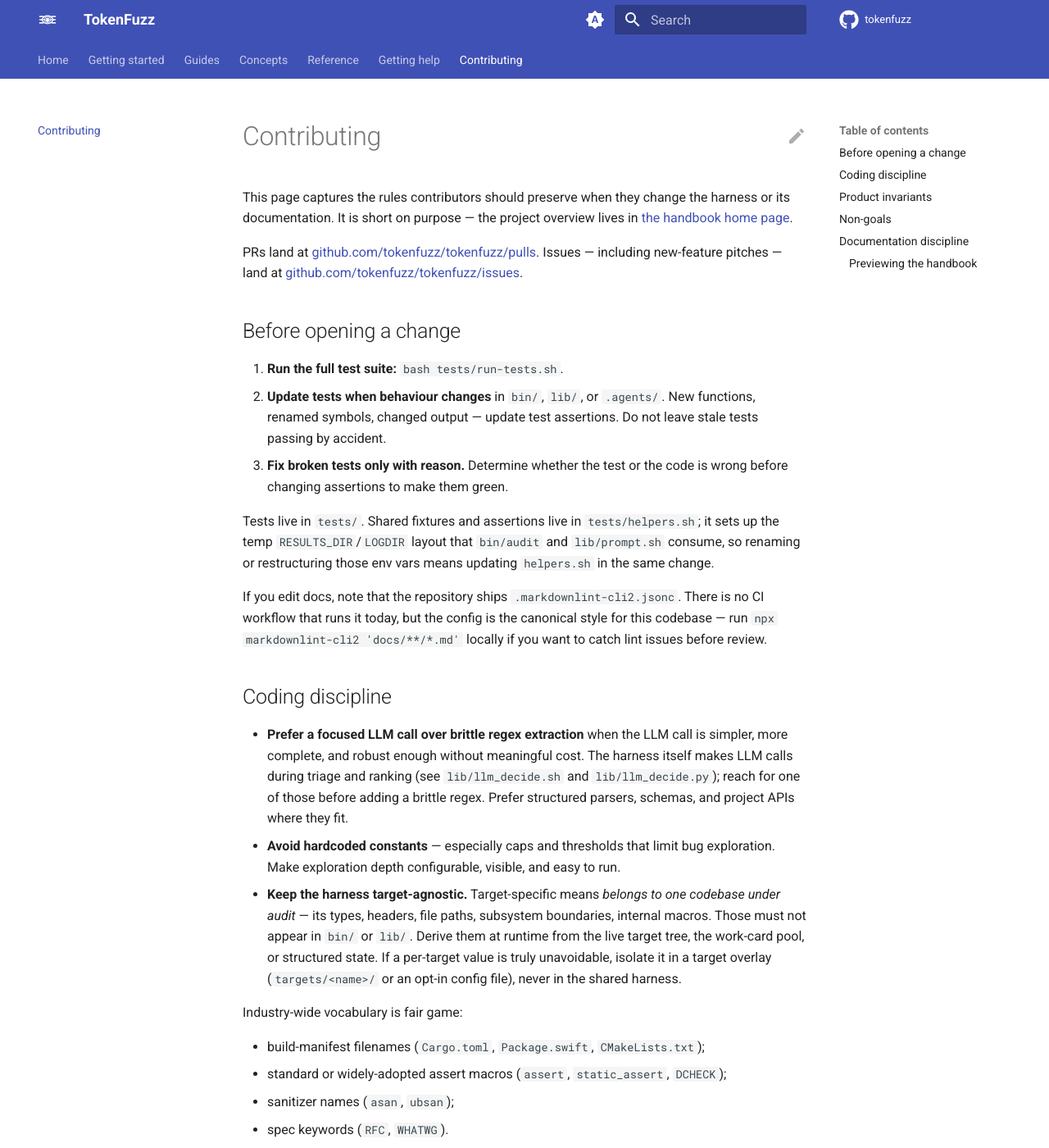
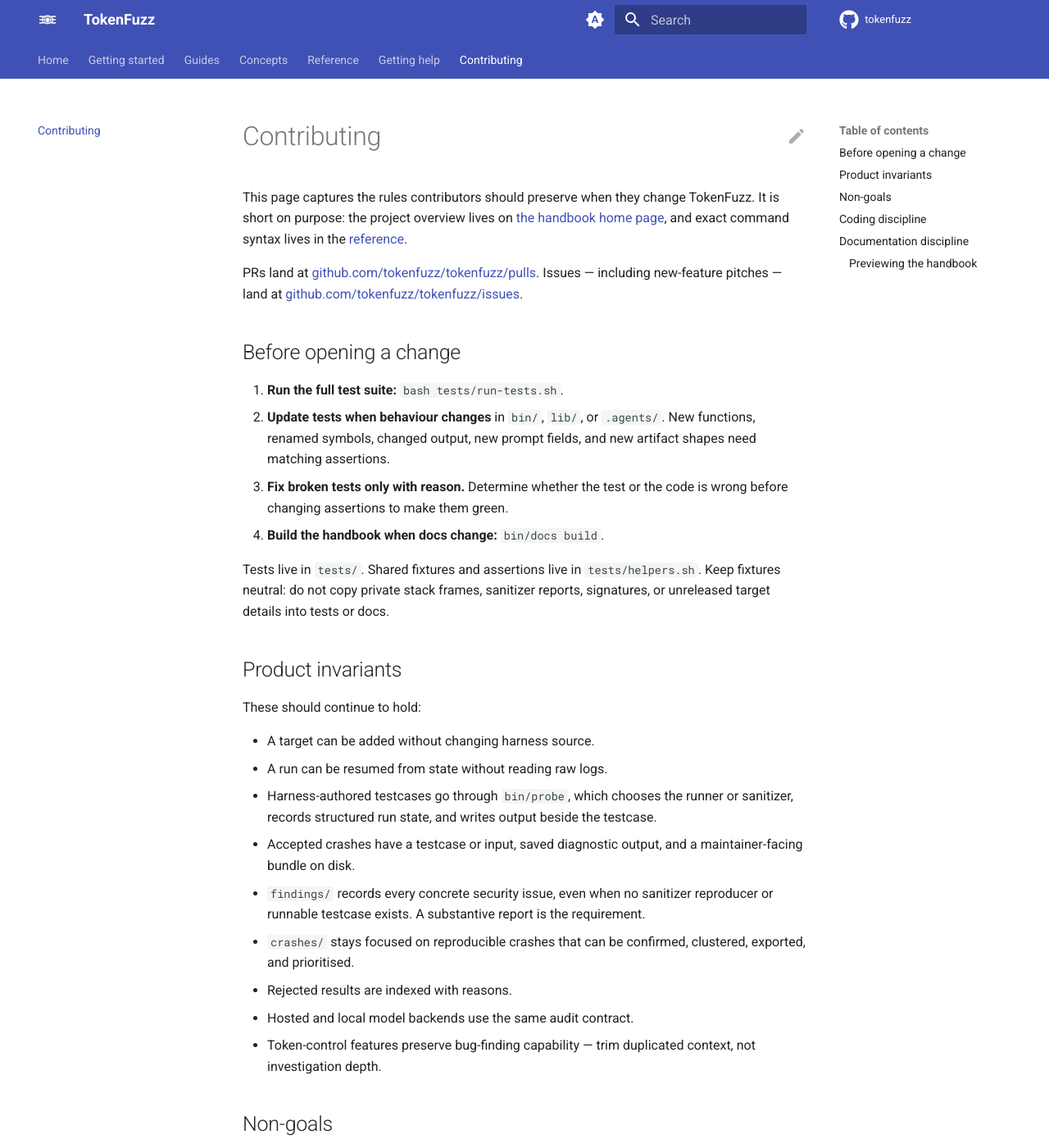
Before and after one commit to tokenfuzz/tokenfuzz, an MkDocs documentation site: the page built from docs/contributing.md, in a window 1280 px wide and 1400 px high. Shown: the whole window at 82% size. Built offline with MkDocs 1.6.1 and Material for MkDocs 9.7.7, drawn with Linux system fonts in a browser that asks for light colours; comment, search, counter and statistics services are not loaded; some of the changed text lies outside the part shown.

Commit message:
Refresh contributor support docs

````diff
--- a/docs/contributing.md
+++ b/docs/contributing.md
@@ -1,9 +1,9 @@
 # Contributing
 
-This page captures the rules contributors should preserve when
-they change the harness or its documentation. It is short on
-purpose — the project overview lives in
-[the handbook home page](index.md).
+This page captures the rules contributors should preserve when they
+change TokenFuzz. It is short on purpose: the project overview lives
+on [the handbook home page](index.md), and exact command syntax lives
+in the [reference](reference/index.md).
 
 PRs land at
 [github.com/tokenfuzz/tokenfuzz/pulls](https://github.com/tokenfuzz/tokenfuzz/pulls).
@@ -14,58 +14,17 @@
 
 1. **Run the full test suite:** `bash tests/run-tests.sh`.
 2. **Update tests when behaviour changes** in `bin/`, `lib/`, or
-   `.agents/`. New functions, renamed symbols, changed output —
-   update test assertions. Do not leave stale tests passing by
-   accident.
+   `.agents/`. New functions, renamed symbols, changed output, new
+   prompt fields, and new artifact shapes need matching assertions.
 3. **Fix broken tests only with reason.** Determine whether the
    test or the code is wrong before changing assertions to make
    them green.
+4. **Build the handbook when docs change:** `bin/docs build`.
 
 Tests live in `tests/`. Shared fixtures and assertions live in
-`tests/helpers.sh`; it sets up the temp `RESULTS_DIR`/`LOGDIR`
-layout that `bin/audit` and `lib/prompt.sh` consume, so renaming
-or restructuring those env vars means updating `helpers.sh` in
-the same change.
-
-If you edit docs, note that the repository ships
-`.markdownlint-cli2.jsonc`. There is no CI workflow that runs it
-today, but the config is the canonical style for this codebase —
-run `npx markdownlint-cli2 'docs/**/*.md'` locally if you want to
-catch lint issues before review.
-
-## Coding discipline
-
-- **Prefer a focused LLM call over brittle regex extraction**
-  when the LLM call is simpler, more complete, and robust enough
-  without meaningful cost. The harness itself makes LLM calls
-  during triage and ranking (see `lib/llm_decide.sh` and
-  `lib/llm_decide.py`); reach for one of those before adding a brittle
-  regex. Prefer structured parsers, schemas, and project APIs where
-  they fit.
-- **Avoid hardcoded constants** — especially caps and thresholds
-  that limit bug exploration. Make exploration depth configurable,
-  visible, and easy to run.
-- **Keep the harness target-agnostic.** Target-specific means
-  *belongs to one codebase under audit* — its types, headers,
-  file paths, subsystem boundaries, internal macros. Those must
-  not appear in `bin/` or `lib/`. Derive them at runtime from
-  the live target tree, the work-card pool, or structured state.
-  If a per-target value is truly unavoidable, isolate it in a
-  target overlay (`targets/<name>/` or an opt-in config file),
-  never in the shared harness.
-
-  Industry-wide vocabulary is fair game:
-
-  - build-manifest filenames (`Cargo.toml`, `Package.swift`,
-    `CMakeLists.txt`);
-  - standard or widely-adopted assert macros (`assert`,
-    `static_assert`, `DCHECK`);
-  - sanitizer names (`asan`, `ubsan`);
-  - spec keywords (`RFC`, `WHATWG`).
-
-  Prefer prefix or structural rules that catch the family
-  (e.g. `[A-Z]+_(?:ASSERT|CHECK)`) over exhaustive enumerations
-  that rot as new projects appear.
+`tests/helpers.sh`. Keep fixtures neutral: do not copy private stack
+frames, sanitizer reports, signatures, or unreleased target details
+into tests or docs.
 
 ## Product invariants
 
@@ -73,10 +32,14 @@
 
 - A target can be added without changing harness source.
 - A run can be resumed from state without reading raw logs.
-- Every testcase goes through `bin/probe` before promotion.
-- Accepted crashes and findings reproduce from files on disk.
+- Harness-authored testcases go through `bin/probe`, which chooses the
+  runner or sanitizer, records structured run state, and writes output
+  beside the testcase.
+- Accepted crashes have a testcase or input, saved diagnostic output,
+  and a maintainer-facing bundle on disk.
 - `findings/` records every concrete security issue, even when
-  no sanitizer reproducer exists.
+  no sanitizer reproducer or runnable testcase exists. A substantive
+  report is the requirement.
 - `crashes/` stays focused on reproducible crashes that can be
   confirmed, clustered, exported, and prioritised.
 - Rejected results are indexed with reasons.
@@ -92,6 +55,36 @@
   maintainer judgment.
 - A place where unverified model claims become findings.
 - A tool for testing software you have no authorisation to test.
+
+## Coding discipline
+
+- **Use structured sources first.** Prefer parsers, schemas, project
+  APIs, or focused LLM decisions over brittle text scraping. Avoid
+  regexes for data that already has a reliable structure.
+- **Keep shared code target-agnostic.** Target-specific means
+  *belongs to one codebase under audit* — types, headers, paths,
+  subsystem boundaries, or internal macros. Those do not belong in
+  shared `bin/`, `lib/`, or `.agents/` code. Derive them from the
+  target tree, `target.toml`, work cards, or structured state. If a
+  per-target value is unavoidable, put it in a target overlay or
+  opt-in config.
+- **Use broad, stable rules.** Industry-wide names are fine:
+  `Cargo.toml`, `Package.swift`, `CMakeLists.txt`, `assert`,
+  `static_assert`, `DCHECK`, sanitizer names, and common spec terms.
+  Prefer structural patterns such as `[A-Z]+_(?:ASSERT|CHECK)` over
+  exhaustive lists that rot as new projects appear.
+- **Keep prompts and agent guidance centralized.** Prompt bodies live
+  in `lib/prompts/*.md.j2` and are rendered through the shared prompt
+  helpers. Do not inline prompts in `bin/`, `lib/`, or `.agents/`.
+  When editing agent guidance, keep the `AGENTS.md` / `CLAUDE.md`
+  mirror and the related tests in sync.
+- **Avoid hidden knobs.** Do not add hardcoded exploration caps or
+  defensive environment-variable toggles. Make real operator choices
+  visible, documented, and test-covered.
+- **Use shared helpers.** Shell code should use the existing platform
+  and timeout helpers. Shared JSONL state should use
+  `lib/workqueue.py`; parallel logs should be per-agent or uniquely
+  named.
 
 ## Documentation discipline
 
--- a/docs/getting-help.md
+++ b/docs/getting-help.md
@@ -6,20 +6,26 @@
 If any of the terms below (target, backend, sanitizer build,
 `target.toml`, work card) are unfamiliar, the
 [Glossary](reference/glossary.md) has one-line definitions —
-read those first; most "I don't know what to file" questions are
-really vocabulary gaps.
+read those first.
 
-## Before filing anything
+## Where to file what
 
-Run through this list first — it catches most issues in under a
-minute.
+| You want to… | Use |
+| --- | --- |
+| Report a bug in TokenFuzz itself | [GitHub Issues](https://github.com/tokenfuzz/tokenfuzz/issues) on this repository. |
+| Ask a usage question | GitHub Issues, labelled `question`. |
+| Suggest a feature or investigation strategy | GitHub Issues, labelled `enhancement`. See [Contributing](contributing.md) before opening a PR. |
+| Report a security issue **in TokenFuzz** | [SECURITY.md](https://github.com/tokenfuzz/tokenfuzz/blob/main/SECURITY.md). Do **not** open a public issue. |
+| Report a security issue **TokenFuzz found in another project** | The upstream project's normal security-disclosure process, not this repository. |
+| Share accepted impact from a TokenFuzz run | Open an issue with the public details, or use the private path in `SECURITY.md` if disclosure timing is sensitive. |
+
+## Before filing a support issue
+
+Run through this list first. It catches most setup and run problems
+quickly.
 
 1. **Did the test suite pass?** Run `bash tests/run-tests.sh`
-   from the repository root. Test failures are almost always one
-   of: a missing dependency (`clang`, `llvm`, `jq`, `ripgrep`,
-   `python3`, `perl`), a stale checkout, or — rarely — a
-   regression in the harness. The output names the failing test
-   so you can tell which.
+   from the repository root. The output names the failing test.
 2. **Did `bin/audit … 1` complete startup?** A one-iteration
    smoke test is the cheapest way to confirm that prerequisites,
    `target.toml`, and the backend CLI are wired up.
@@ -28,26 +34,21 @@
    failure modes — missing tools, sanitizer build mismatches,
    backend authentication, stalled agents — are covered there.
 4. **Have you read your logs?** `output/<target>/<backend>/logs/`
-   contains the backend's stderr. Agent stalls and CLI
-   authentication failures show up in `index.log` (per-iteration
-   timeline) and `session_<TS>_*.log` (per-agent transcript)
-   before they show up in any summary.
-
-## Where to file what
-
-| You want to… | Use |
-| --- | --- |
-| Report a bug in TokenFuzz itself | [GitHub Issues](https://github.com/tokenfuzz/tokenfuzz/issues) on this repository. |
-| Suggest a feature or new investigation strategy | GitHub Issues, labelled `enhancement`. See [Contributing](contributing.md) before opening a PR. |
-| Report a security vulnerability **in TokenFuzz** | [SECURITY.md](https://github.com/tokenfuzz/tokenfuzz/blob/main/SECURITY.md) — do **not** open a public issue. |
-| Report a vulnerability **a TokenFuzz run found in another project** | The upstream project's normal security-disclosure process, not this repository. |
-| Ask a usage question | GitHub Issues, labelled `question`. |
-| Discuss research direction or share a finding | Open a discussion on the repository, or contact the maintainers privately if disclosure timing is sensitive. |
+   contains the run timeline and per-agent logs. Start with
+   `README.md`, then `index.log`.
 
 ## What to include in a bug report
 
-A good bug report turns into a fix the same day. Include all of
-these:
+A good bug report gives a maintainer enough context to reproduce the
+failure without guessing.
+
+Set this once while collecting evidence:
+
+```bash
+export LOGS="output/<target>/<backend>/logs"
+```
+
+Include:
 
 1. **TokenFuzz revision** — `git rev-parse HEAD` (run from inside
    the repository).
@@ -58,12 +59,12 @@
    `bin/audit --target <target> --backend <backend> 1 2>&1 | head -80`.
 5. **Your `target.toml`** — redact upstream URLs if private.
 6. **What you expected** vs. **what you got**.
-7. **Relevant log file** — `output/<target>/<backend>/logs/index.log`
-   for the per-iteration timeline, plus the matching
-   `session_<TS>_<role>-<n>-<mode>.log` for one agent's trimmed
-   transcript. If the trimmed log is not enough, use the matching
-   `.raw/session_<TS>_<role>-<n>-<mode>.log.raw` file and trim it to
-   the failing section; do not paste 50 MB.
+7. **Relevant logs** — paste the useful part of `$LOGS/index.log`.
+   If it points at one agent session, include the matching
+   `$LOGS/session_<TS>_<role>.log.summary.md` or
+   `$LOGS/session_<TS>_<role>.log`. Use
+   `$LOGS/.raw/session_<TS>_<role>.log.raw` only as a last resort,
+   and trim it to the failing section.
 
 A minimal template:
 
@@ -90,9 +91,9 @@
 
 ## What not to include
 
-- **Full backend transcripts.** They are huge, expensive to read,
-  and almost never the cause of the bug. Start with the log
-  instead.
+- **Full raw backend transcripts.** They are huge, expensive to read,
+  and almost never the first thing needed. Start with `index.log` and
+  a session summary.
 - **Target source code.** We do not need it; pointing at the
   upstream revision is enough.
 - **API keys, tokens, or anything from `~/.config/<backend>/`.**
@@ -115,6 +116,5 @@
 finding that an upstream maintainer accepted, that is the
 highest-leverage thing you can do for the project: **tell us.**
 
-A line in an issue ("found CVE-YYYY-NNNNN in <project> using
-strategy S<n>") is enough. See [Contributing](contributing.md)
-for the rest.
+Saying "Found using TokenFuzz" in the upstream advisory, issue, or
+acknowledgement is enough.
````
Also changed, not shown: other parts of docs/getting-help.md (+2 -2 lines).
